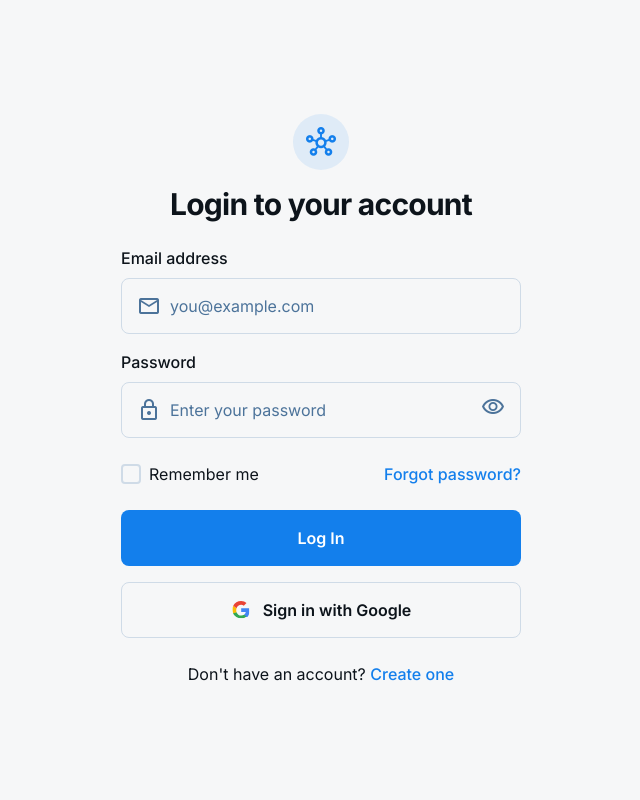
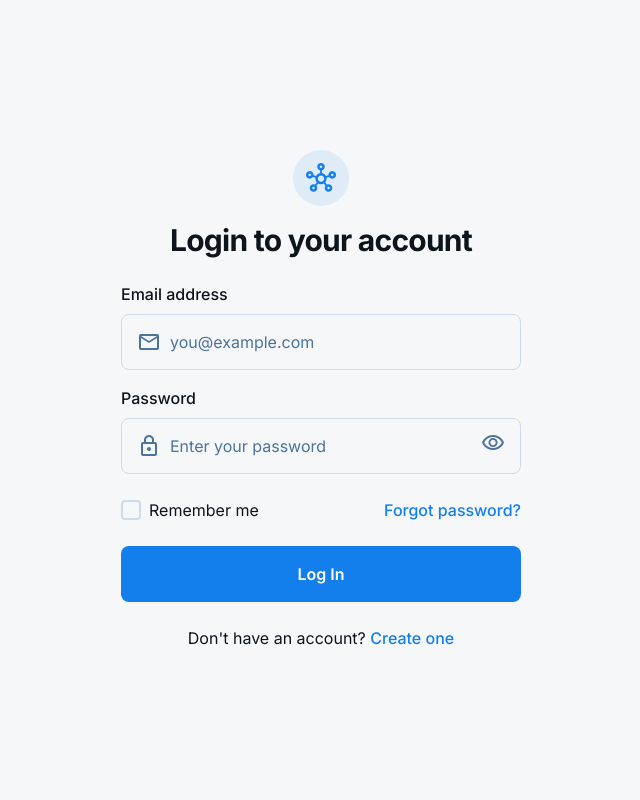
Before and after one commit to shwetaypatil/finance-tracker, a Flask app: page / in a window 1280 px wide. Shown: the whole page, without its empty margins (319-959 px from the left). Run offline with Flask 3, Linux system fonts and the light colour scheme; some libraries are stand-ins or nearby versions.

Commit message:
Update login_page.html

```diff
--- a/templates/login_page.html
+++ b/templates/login_page.html
@@ -75,10 +75,10 @@
 </div>
 <div class="flex flex-col gap-4">
 <button id="loginBtn" class="flex h-14 w-full items-center justify-center rounded-lg bg-primary px-6 text-base font-semibold text-white transition-colors hover:bg-primary/90">Log In</button>
-<button class="flex h-14 w-full items-center justify-center gap-3 rounded-lg border border-[#cfdbe7] dark:border-slate-700 bg-background-light dark:bg-background-dark px-6 text-base font-semibold transition-colors hover:bg-slate-100 dark:hover:bg-slate-800">
+<!-- <button class="flex h-14 w-full items-center justify-center gap-3 rounded-lg border border-[#cfdbe7] dark:border-slate-700 bg-background-light dark:bg-background-dark px-6 text-base font-semibold transition-colors hover:bg-slate-100 dark:hover:bg-slate-800">
 <svg class="h-5 w-5" fill="none" viewbox="0 0 24 24" xmlns="http://www.w3.org/2000/svg"><g clip-path="url(#clip0_159_949)"><path d="M22.0001 12.1555C22.0001 11.3183 21.9287 10.5186 21.7865 9.75781H12.2158V14.288H17.7667C17.5192 15.6946 16.7845 16.9234 15.6888 17.7548V20.5051H19.5303C21.1121 19.0881 22.0001 16.8927 22.0001 14.1555V12.1555Z" fill="#4285F4"></path><path d="M12.2158 22C14.7749 22 16.9234 21.1628 18.5303 19.7548L15.6888 17.7548C14.8265 18.3183 13.6227 18.6631 12.2158 18.6631C9.65673 18.6631 7.48316 16.936 6.64591 14.6H2.67871V16.6364C4.30794 19.8631 7.96269 22 12.2158 22Z" fill="#34A853"></path><path d="M6.64585 14.6C6.39839 13.8392 6.25621 13.027 6.25621 12.2C6.25621 11.373 6.39839 10.5608 6.64585 9.8L2.67865 6.76364C2.01269 8.1702 1.66797 9.75783 1.66797 11.4C1.66797 13.0422 2.01269 14.6298 2.67865 16.0364L6.64585 14.6Z" fill="#FBBC05"></path><path d="M12.2158 5.73686C13.4445 5.73686 14.5152 6.15547 15.3524 6.94218L18.5932 3.7C16.911 2.14218 14.7749 1.2 12.2158 1.2C7.96269 1.2 4.30794 3.53686 2.67871 6.76365L6.64591 9.8C7.48316 7.46314 9.65673 5.73686 12.2158 5.73686Z" fill="#EA4335"></path></g><defs><clippath id="clip0_159_949"><rect fill="white" height="20.8" transform="translate(1.66797 1.2)" width="20.3322"></rect></clippath></defs></svg>
 <span>Sign in with Google</span>
-</button>
+</button> -->
 </div>
 </div>
 <p class="text-center text-base">Don't have an account? <a class="font-medium text-primary hover:underline" href="/signup">Create one</a></p>
```
